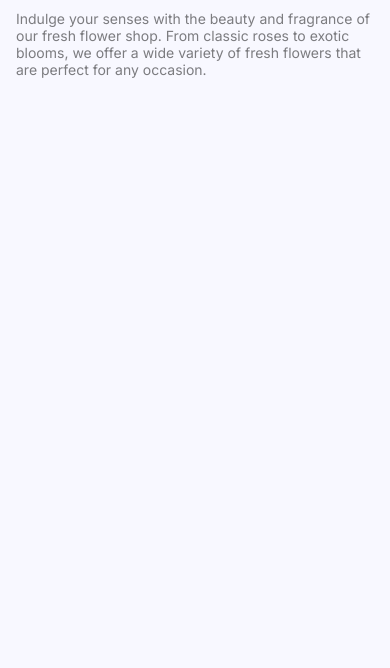
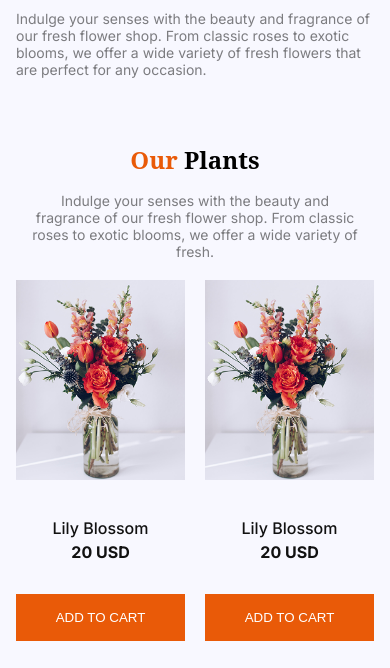
Before and after one commit to MDFAHAD721/Assignment-02, a plain HTML site: page index.html in a window 390 px wide. Shown: the part 425-1093 px from the top of the page. Before the commit the page ends 844 px from the top, so only its background shows below. Drawn offline with Linux system fonts and the light colour scheme.

Commit message:
added plant card section responsiveness

```diff
--- a/index.html
+++ b/index.html
@@ -39,5 +39,78 @@
             </div>
         </div>
     </header>
+    <main>
+        <!-- PLANTS CARDS SECTION -->
+         <section class="plants-card">
+            <h2 class="plants-section-title noto-serif-font"><span class="orange">Our </span>Plants</h2>
+            <p class="plants-section-description inter-font">Indulge your senses with the beauty and fragrance of our fresh flower shop. From classic roses to exotic blooms, we offer a wide variety of fresh.</p>
+            <div class="plants-info-container">
+                <div class="plants-info inter-font">
+                    <img src="assets/sample-flower-image.png" alt="">
+                    <h5 class="plants-info-title ">Lily Blossom</h5>
+                    <p class="plants-info-description">20 USD</p>
+                    <button class="add-to-cart">
+                        ADD TO CART
+                    </button>
+                </div>
+                <div class="plants-info inter-font">
+                    <img src="assets/sample-flower-image.png" alt="">
+                    <h5 class="plants-info-title ">Lily Blossom</h5>
+                    <p class="plants-info-description">20 USD</p>
+                    <button class="add-to-cart">
+                        ADD TO CART
+                    </button>
+                </div>
+                <div class="plants-info inter-font">
+                    <img src="assets/sample-flower-image.png" alt="">
+                    <h5 class="plants-info-title ">Lily Blossom</h5>
+                    <p class="plants-info-description">20 USD</p>
+                    <button class="add-to-cart">
+                        ADD TO CART
+                    </button>
+                </div>
+                <div class="plants-info inter-font">
+                    <img src="assets/sample-flower-image.png" alt="">
+                    <h5 class="plants-info-title ">Lily Blossom</h5>
+                    <p class="plants-info-description">20 USD</p>
+                    <button class="add-to-cart">
+                        ADD TO CART
+                    </button>
+                </div>
+                <div class="plants-info inter-font">
+                    <img src="assets/sample-flower-image.png" alt="">
+                    <h5 class="plants-info-title ">Lily Blossom</h5>
+                    <p class="plants-info-description">20 USD</p>
+                    <button class="add-to-cart">
+                        ADD TO CART
+                    </button>
+                </div>
+                <div class="plants-info inter-font">
+                    <img src="assets/sample-flower-image.png" alt="">
+                    <h5 class="plants-info-title ">Lily Blossom</h5>
+                    <p class="plants-info-description">20 USD</p>
+                    <button class="add-to-cart">
+                        ADD TO CART
+                    </button>
+                </div>
+                <div class="plants-info inter-font">
+                    <img src="assets/sample-flower-image.png" alt="">
+                    <h5 class="plants-info-title ">Lily Blossom</h5>
+                    <p class="plants-info-description">20 USD</p>
+                    <button class="add-to-cart">
+                        ADD TO CART
+                    </button>
+                </div>
+                <div class="plants-info inter-font">
+                    <img src="assets/sample-flower-image.png" alt="">
+                    <h5 class="plants-info-title ">Lily Blossom</h5>
+                    <p class="plants-info-description">20 USD</p>
+                    <button class="add-to-cart">
+                        ADD TO CART
+                    </button>
+                </div>
+            </div>
+         </section>
+    </main>
 </body>
 </html>
--- a/styles/style.css
+++ b/styles/style.css
@@ -92,12 +92,61 @@ header{
     line-height: auto;
     color: #000000;
 }
-.banner-description{
+.banner-description,.plants-section-description{
     font-weight: 400;
     font-size: 1.375rem;
     line-height: auto;
     margin-top: 13px;
     color: rgba(0, 0, 0, 0.5);
+}
+/* PLANTS CARDS SECTION */
+main{
+    max-width: 1140px;
+    margin: 0% auto;
+}
+.plants-info-container{
+    display: grid;
+    grid-template-columns: repeat(4,1fr);
+    gap: 30px 20px;
+    margin-top: 50px;
+    margin-bottom: 210px;
+}
+.plants-info{
+    width: auto;
+}
+.plants-info > img{
+    width: 100%;
+}
+.plants-section-title{
+    font-size: 3.125rem;
+    font-weight: bold;
+    line-height: auto;
+    text-align: center;
+}
+.plants-section-description{
+    max-width: 888px;
+    margin: 0 auto;
+}
+.plants-info-title,.plants-info-description{
+    font-size: 1.375rem;
+    font-weight: 500;
+    line-height: 150%;
+    color: #111111;
+    text-align: center;
+}
+.plants-info-title{
+    margin-top: 30px;
+}
+.plants-info-description{
+    font-weight: bold;
+    margin-bottom: 30px;
+}
+.add-to-cart{
+    color: #ffffff;
+    border: none;
+    padding: 19px 0px;
+    background-color: #E95A08;
+    width: 100%;
 }
 @media screen and (max-width:576px){
     .navbar{
@@ -113,10 +162,11 @@ header{
     }
     .banner{
         margin-top: 28px;
+        margin-bottom: 0px;
         flex-direction: column-reverse;
     }
     .banner-first-side{
-        margin: 28px 16px 65px 16px;
+        margin: 28px 16px 0px 16px;
     }
     .banner-title{
         font-size: 1.5rem;
@@ -131,4 +181,26 @@ header{
     .banner-img > img{
         width: 100%;
     }
+    .plants-section-title{
+        font-size: 1.5rem;
+        margin-top: 65px;
+        margin-bottom: 16px;
+    }
+    .plants-section-description{
+        font-size: 0.875rem;
+        max-width: 336px;
+        margin: 0% auto;
+        text-align: center;
+    }
+    .plants-info-container{
+        grid-template-columns: repeat(2,1fr);
+        gap: 30px 20px;
+        margin: 20px 16px;
+    }
+    .plants-info-title,.plants-info-description{
+        font-size: 1rem;
+    }
+    .add-to-cart{
+        padding: 16px 0px;
+    }
 }
```
